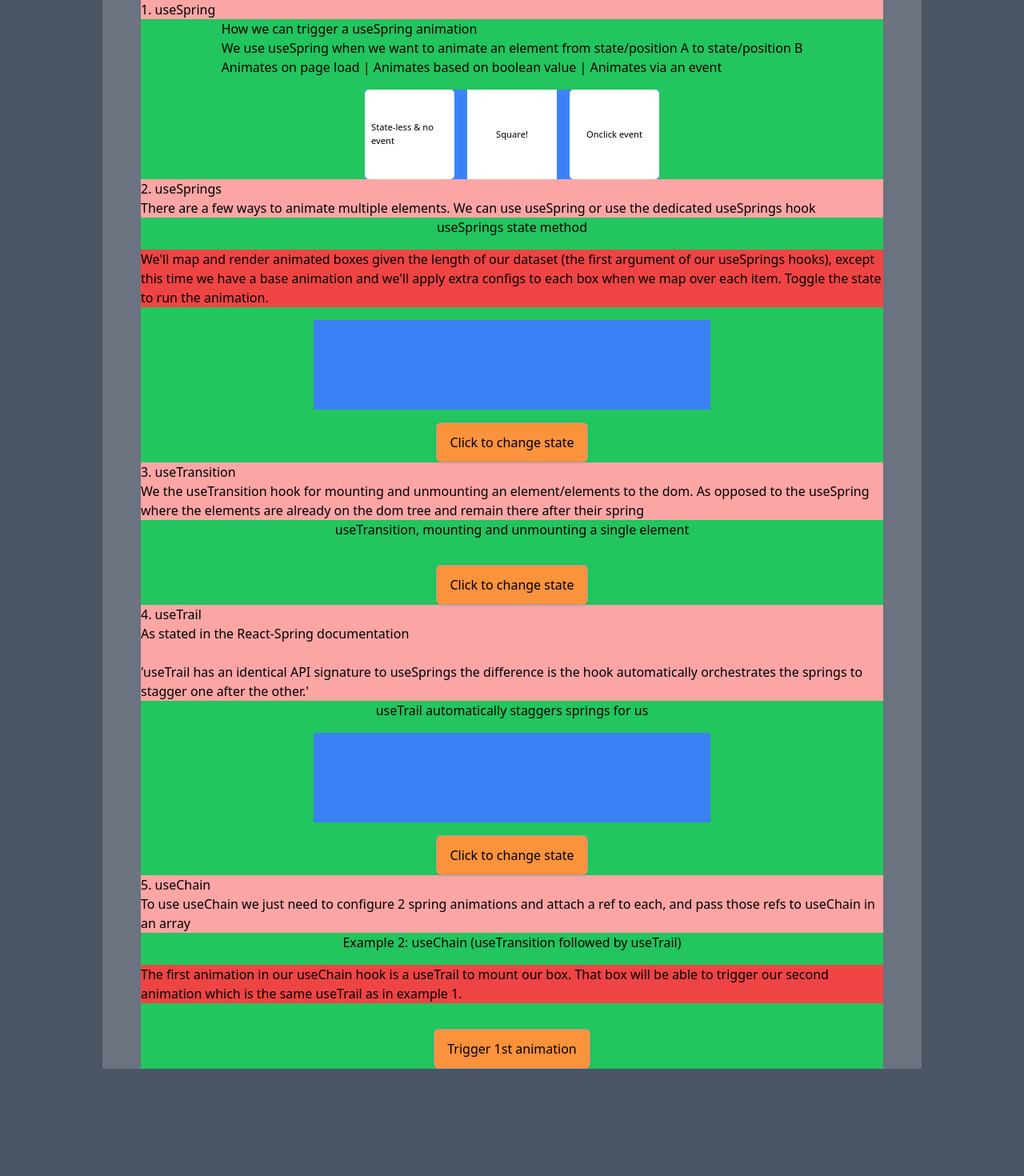
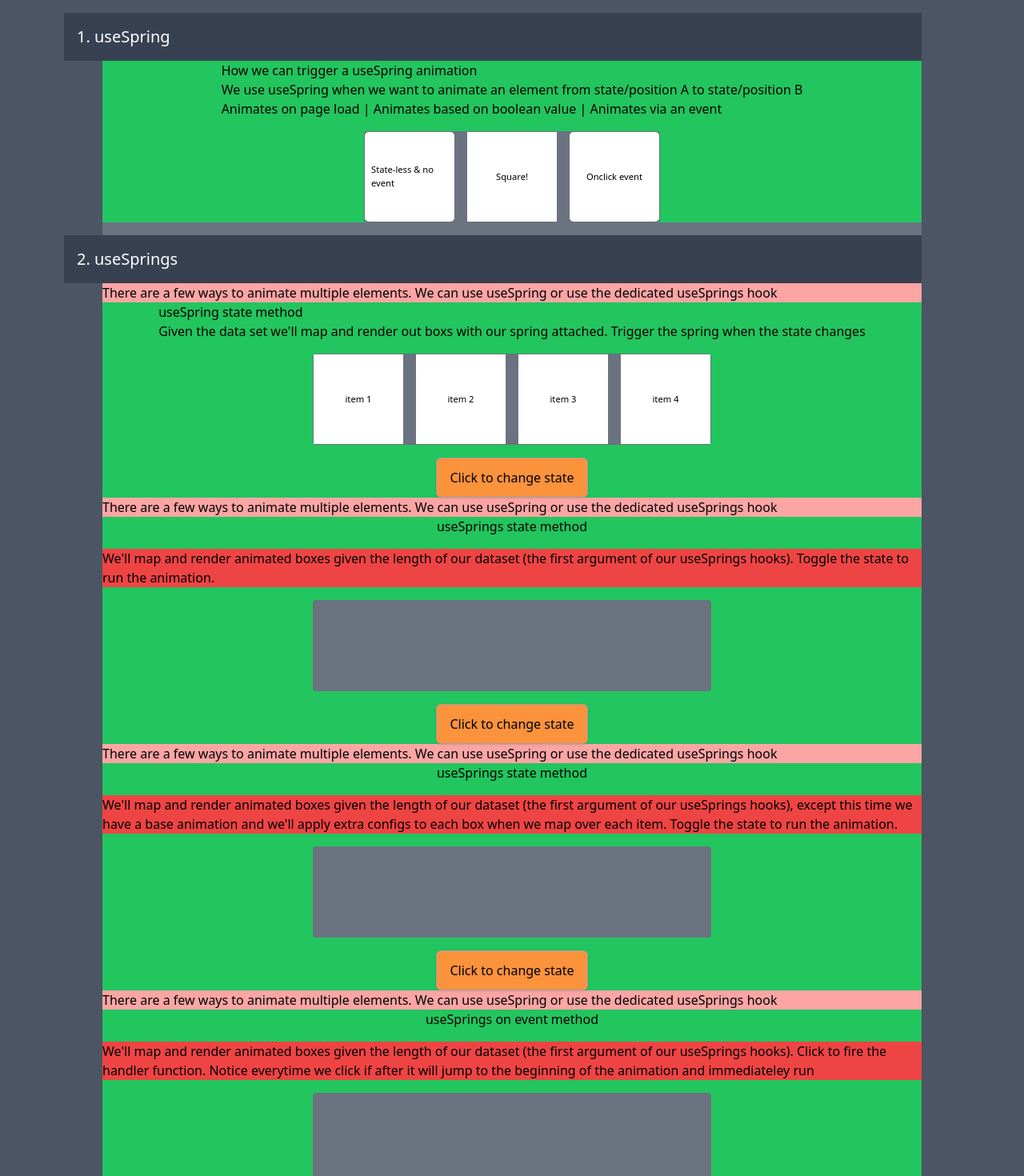
Before and after one commit to maxzz/react-spring-tests-sprung, a React (Vite) app: page / in a window 1280 px wide. Shown: the top 1470 px of the page at 80% size. Before the commit the page ends 1336 px from the top, so only its background shows below. Built offline with nearby package versions, Linux system fonts and the light colour scheme.

Commit message:
WIP. update section headers

```diff
--- a/src/App.tsx
+++ b/src/App.tsx
@@ -6,7 +6,7 @@ import { PageUseChain } from './components/animations/5-useChain';
 
 export function App() { // Uncomment to see examples
     return (
-        <div className="mx-auto px-12 max-w-sm md:max-w-5xl bg-gray-500">
+        <div className="mx-auto max-w-sm md:max-w-5xl bg-gray-500">
             <PageUseSpring />
             <PageUseSprings />
             <PageUseTransition />
--- a/src/components/animations/1-useSpring/index.tsx
+++ b/src/components/animations/1-useSpring/index.tsx
@@ -1,13 +1,14 @@
-import { NewContainerAnimation, NewContainerBox, NewHookExplanation } from '@/components/ui';
+import { NewContainerAnimation, NewContainerBox, NewHookExplanation, NewSection } from '@/components/ui';
 import { Example1 } from './1-example';
 import { Example2 } from './2-example';
 import { Example3 } from './3-example';
 
 export function PageUseSpring() {
     return (<>
-        <NewHookExplanation>
+        <NewSection>
             1. useSpring
-        </NewHookExplanation>
+        </NewSection>
+
         <NewContainerBox>
             <div className="">
                 <h1>How we can trigger a useSpring animation</h1>
--- a/src/components/animations/2-useSprings/index.tsx
+++ b/src/components/animations/2-useSprings/index.tsx
@@ -1,4 +1,4 @@
-import { NewHookExplanation } from '@/components/ui';
+import { NewHookExplanation, NewSection } from '@/components/ui';
 import { Example1 } from './1-example';
 import { Example2 } from './2-example';
 import { Example3 } from './3-example';
@@ -6,13 +6,13 @@ import { Example4 } from './4-example';
 
 export function PageUseSprings() {
     return (<>
-        <NewHookExplanation>
+        <NewSection>
             2. useSprings
-        </NewHookExplanation>
+        </NewSection>
 
-        {/* <Example1 /> */}
-        {/* <Example2 /> */}
+        <Example1 />
+        <Example2 />
         <Example3 />
-        {/* <Example4 /> */}
+        <Example4 />
     </>);
 }
--- a/src/components/animations/3-useTransition/index.tsx
+++ b/src/components/animations/3-useTransition/index.tsx
@@ -1,6 +1,6 @@
 import { useState } from 'react';
 import { config, useTransition } from '@react-spring/web';
-import { NewHookExplanation } from '@/components/ui';
+import { NewHookExplanation, NewSection } from '@/components/ui';
 import { Example1 } from './1-example';
 import { Example2 } from './2-example';
 
@@ -39,9 +39,9 @@ export function PageUseTransition() {
     });
 
     return (<>
-        <NewHookExplanation>
+        <NewSection>
             3. useTransition
-        </NewHookExplanation>
+        </NewSection>
         <NewHookExplanation>
             We the useTransition hook for mounting and unmounting an
             element/elements to the dom. As opposed to the useSpring where the
--- a/src/components/animations/4-useTrail/index.tsx
+++ b/src/components/animations/4-useTrail/index.tsx
@@ -1,12 +1,12 @@
-import { NewHookExplanation } from '@/components/ui';
+import { NewHookExplanation, NewSection } from '@/components/ui';
 import { Example1 } from './1-example';
 import { Example2 } from './2-example';
 
 export function PageUseTrail() {
     return (<>
-        <NewHookExplanation>
+        <NewSection>
             4. useTrail
-        </NewHookExplanation>
+        </NewSection>
 
         <NewHookExplanation>
             As stated in the React-Spring documentation
--- a/src/components/animations/5-useChain/index.tsx
+++ b/src/components/animations/5-useChain/index.tsx
@@ -1,6 +1,6 @@
 import { useState } from 'react';
 import { useTrail, useSpringRef } from '@react-spring/web';
-import { NewHookExplanation } from '@/components/ui';
+import { NewHookExplanation, NewSection } from '@/components/ui';
 import { Example1 } from './1-example';
 import { Example2 } from './2-example';
 
@@ -31,9 +31,9 @@ export function PageUseChain() {
     });
 
     return (<>
-        <NewHookExplanation>
+        <NewSection>
             5. useChain
-        </NewHookExplanation>
+        </NewSection>
         <NewHookExplanation>
             To use useChain we just need to configure 2 spring animations and attach
             a ref to each, and pass those refs to useChain in an array
--- a/src/components/ui/controls/button.tsx
+++ b/src/components/ui/controls/button.tsx
@@ -3,7 +3,7 @@ import { ButtonHTMLAttributes } from 'react';
 
 export function StartButton({ children, className, ...rest }: ButtonHTMLAttributes<HTMLButtonElement>) {
     return (
-        <button className={classNames("px-4 py-3 bg-orange-400 border-gray-400 border rounded-md shadow", className)} {...rest}>
+        <button className={classNames("px-4 py-3 bg-orange-400 border-gray-400 border rounded-md shadow select-none", className)} {...rest}>
             {children}
         </button>
     );
--- a/src/components/ui/controls/container-animation.tsx
+++ b/src/components/ui/controls/container-animation.tsx
@@ -8,7 +8,7 @@ import { HTMLAttributes } from 'react';
 
 export function NewContainerAnimation({ children, className, ...rest }: HTMLAttributes<HTMLDivElement>) {
     return (
-        <div className={classNames("flex gap-4 bg-blue-500", className)} {...rest}>
+        <div className={classNames("bg-gray-500 border-gray-500 border rounded flex gap-4", className)} {...rest}>
             {children}
         </div>
     );
--- a/src/components/ui/controls/explanation.tsx
+++ b/src/components/ui/controls/explanation.tsx
@@ -29,3 +29,11 @@ export function NewHookExplanation({ children, className, ...rest }: HTMLAttribu
         </div>
     );
 }
+
+export function NewSection({ children, className, ...rest }: HTMLAttributes<HTMLDivElement>) {
+    return (
+        <div className={classNames("mt-4 -ml-12 px-4 py-4 text-xl text-white bg-gray-700", className)} {...rest}>
+            {children}
+        </div>
+    );
+}
```
